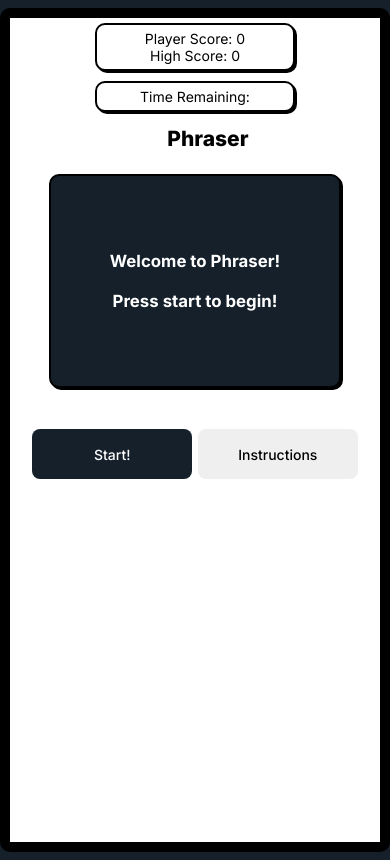
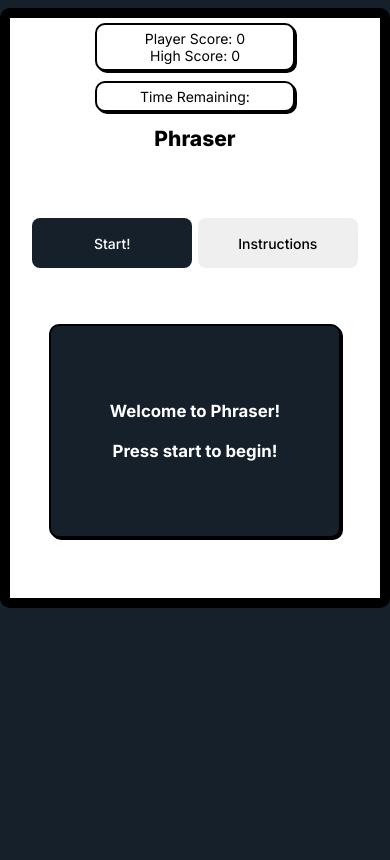
Before and after one commit to K-arl-c/ts-game, a website built with Vite: page index.html in a window 390 px wide. Built offline with nearby package versions, Linux system fonts and the light colour scheme.

Commit message:
changed ordering of questions while on mobile device

```diff
--- a/styles/styles.scss
+++ b/styles/styles.scss
@@ -191,6 +191,7 @@ body {
             order: 1;
             padding: 0;
             height: auto;
+            width: auto;
         }
 
         &__timer {
@@ -219,6 +220,10 @@ body {
 }
 
 @media only screen and (max-width: 468px) {
+    body{
+        max-height: 600px;
+    }
+
     .playerCard {
         width: 95vw;
         height: 100%;
@@ -229,6 +234,7 @@ body {
 
         &__middle{
             height: 200px;
+            order: 1;
         }
 
         &__bottom{
```
